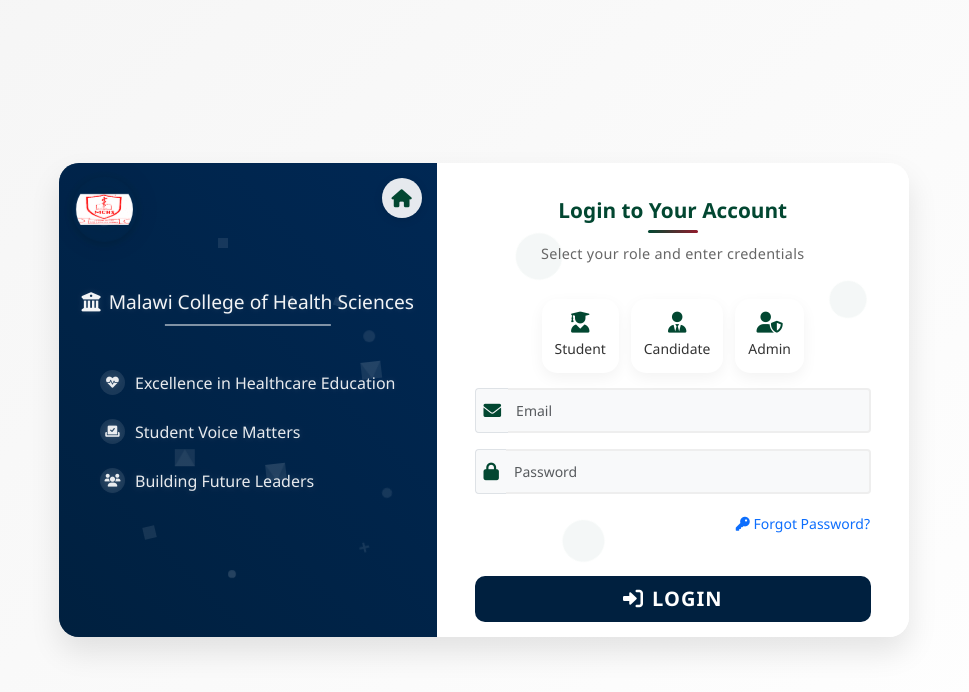
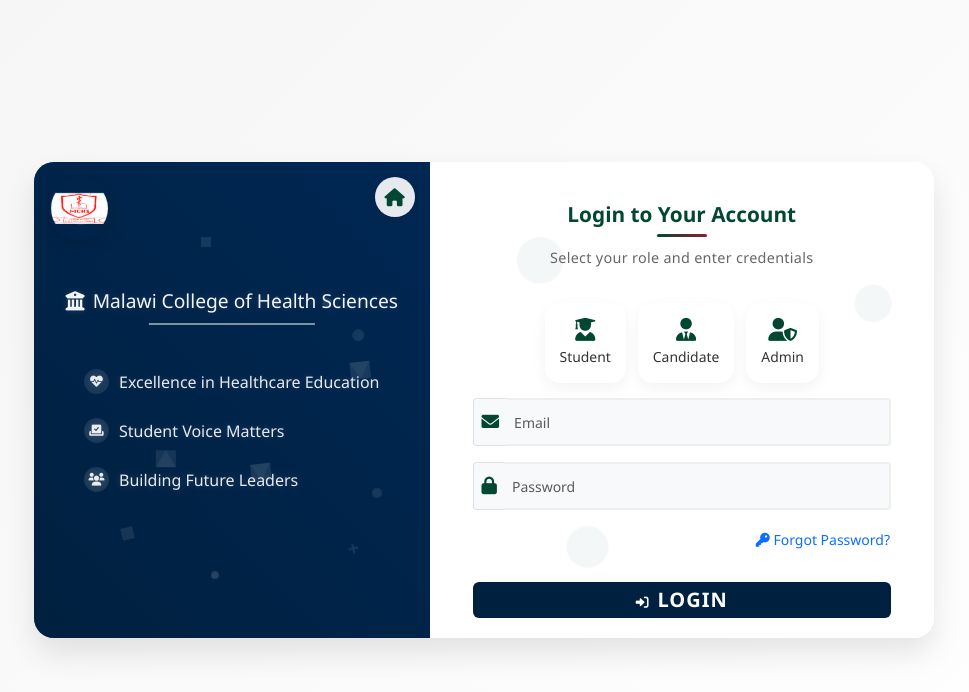
Before and after one commit to AdrianMalika/e_voting_system, a PHP site: page /login.php in a window 1280 px wide. Shown: the top 692 px of the page, without its empty margins (156-1125 px from the left). Run offline with PHP 8.4, Linux system fonts and the light colour scheme.

Commit message:
increase the height of the form

```diff
--- a/login.php
+++ b/login.php
@@ -103,8 +103,8 @@ if ($_SERVER['REQUEST_METHOD'] === 'POST') {
         }
 
         .login-container {
-            max-width: 850px;
-            max-height: 480px;
+            max-width: 900px;
+            max-height: 520px;
             margin: 20px auto;
             display: flex;
             flex-direction: row;
@@ -446,7 +446,7 @@ if ($_SERVER['REQUEST_METHOD'] === 'POST') {
 
         .login-form {
             flex: 1.1;
-            padding: 15px 30px;
+            padding: 20px 35px;
             display: flex;
             flex-direction: column;
             background: white;
@@ -500,7 +500,7 @@ if ($_SERVER['REQUEST_METHOD'] === 'POST') {
         .role-option {
             text-align: center;
             cursor: pointer;
-            padding: 11px;
+            padding: 13px;
             border-radius: 15px;
             transition: all 0.3s;
             border: 2px solid transparent;
@@ -535,7 +535,7 @@ if ($_SERVER['REQUEST_METHOD'] === 'POST') {
         }
 
         .role-option i {
-            font-size: 21px;
+            font-size: 23px;
             margin-bottom: 6px;
             color: var(--primary-color);
             transition: transform 0.3s cubic-bezier(0.4, 0, 0.2, 1);
@@ -557,8 +557,8 @@ if ($_SERVER['REQUEST_METHOD'] === 'POST') {
         }
 
         .form-control {
-            height: 45px;
-            font-size: 1rem;
+            height: 48px;
+            font-size: 1.1rem;
             padding: 8px 20px 8px 45px;
             border-radius: 12px;
             border: 2px solid #eee;
@@ -651,16 +651,21 @@ if ($_SERVER['REQUEST_METHOD'] === 'POST') {
             width: 100% !important;
             background: rgb(0, 32, 63) !important;
             border: none;
-            padding: 15px;
-            border-radius: 10px;
+            padding: 6px;
+            border-radius: 6px;
             font-weight: 600;
             text-transform: uppercase;
             letter-spacing: 1px;
             position: relative;
             overflow: hidden;
             transition: all 0.3s;
-            margin-top: 25px;
-            font-size: 0.95rem;
+            margin: 15px auto 0;
+            font-size: 0.85rem;
+            line-height: 1;
+        }
+
+        .btn-primary i {
+            font-size: 0.8rem;
         }
 
         .btn-primary:hover {
@@ -1715,6 +1720,12 @@ if ($_SERVER['REQUEST_METHOD'] === 'POST') {
                 width: 120px;
                 height: 120px;
             }
+        }
+
+        /* Add this to ensure button is centered */
+        .d-grid {
+            display: flex !important;
+            justify-content: center;
         }
     </style>
 </head>
```
